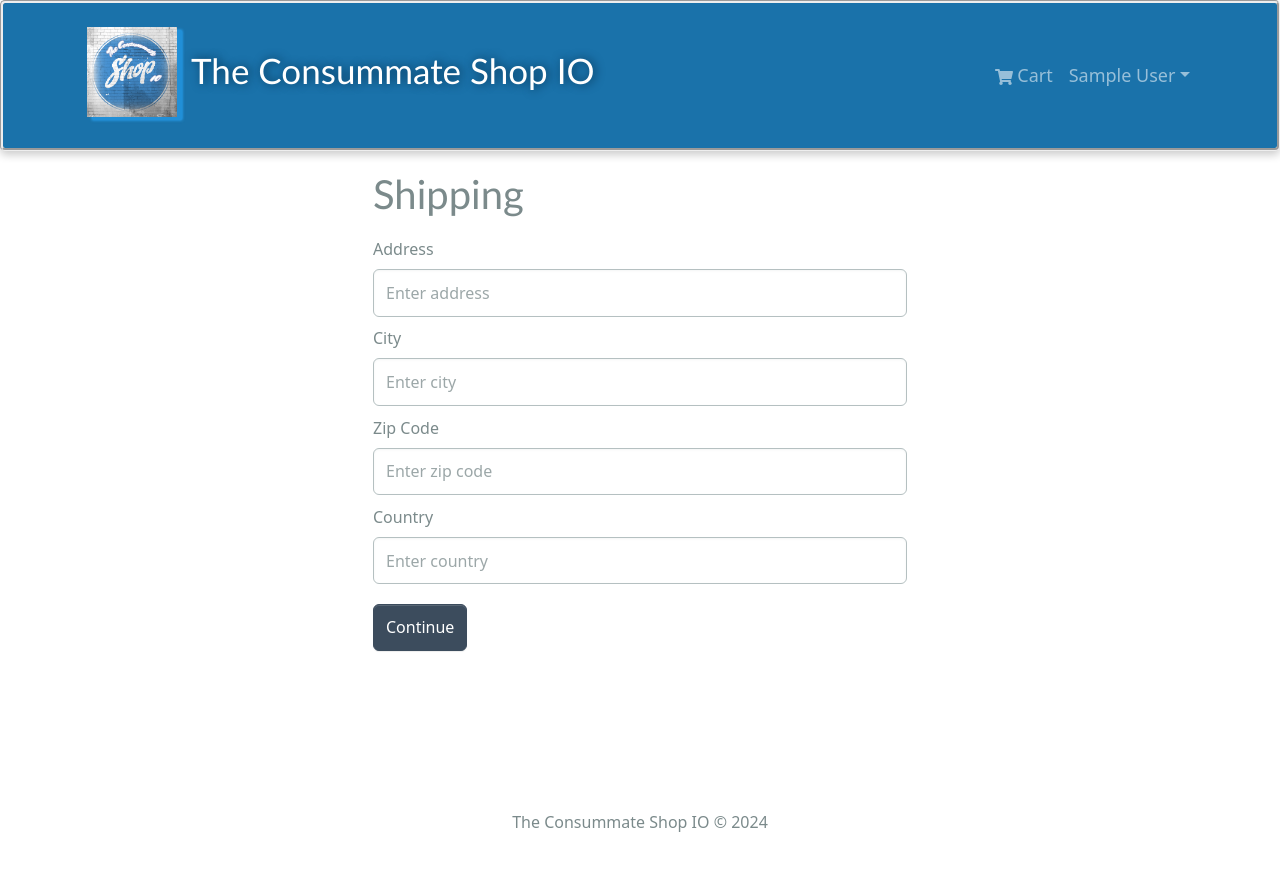
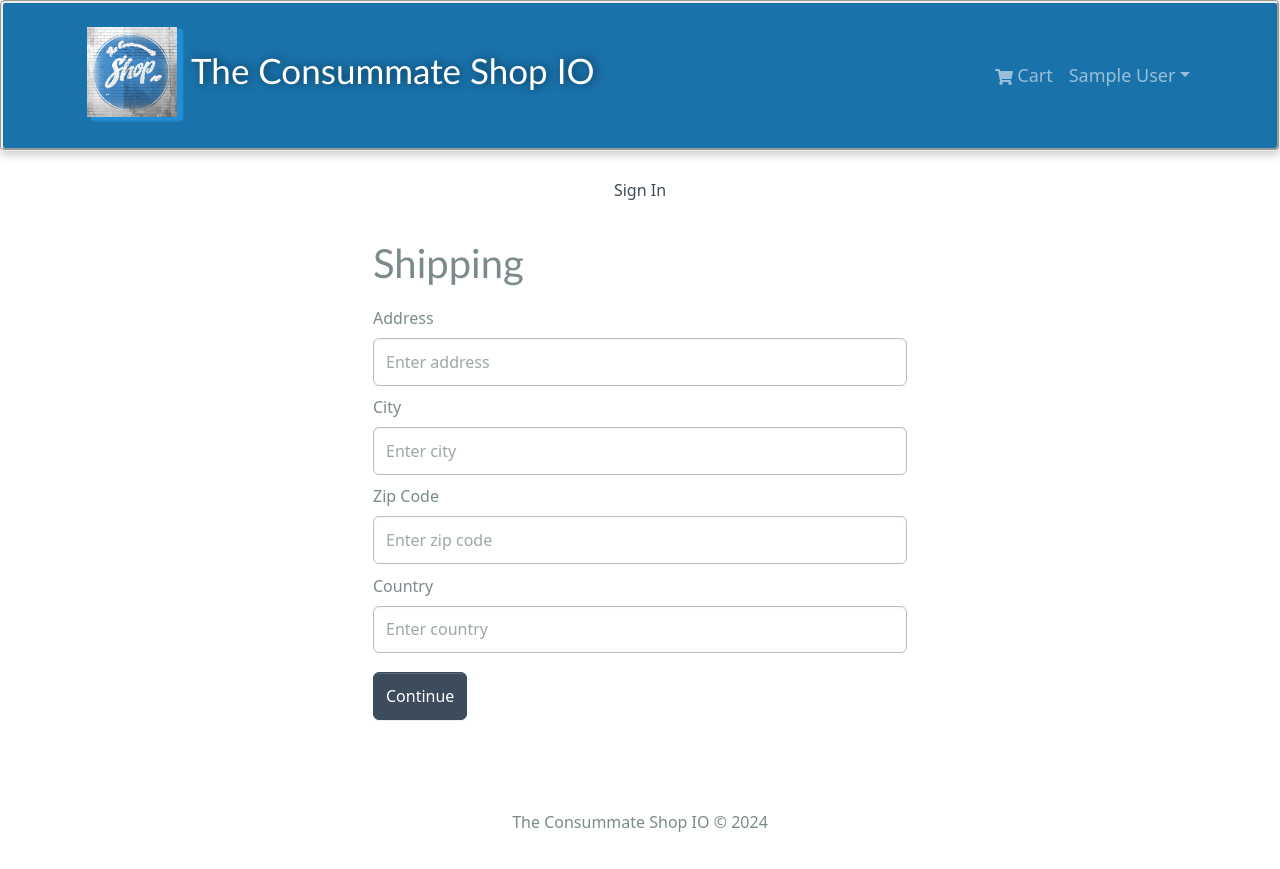
Before and after one commit to VigilBushido/Consummate_Shop_IO, a React (Create React App) app in the folder frontend/: page /shipping in a window 1280 px wide. Built offline with nearby package versions, Linux system fonts and the light colour scheme; sample sign-in values are in the browser's storage.

Commit message:
+ nav items created (shipping)

```diff
--- /dev/null
+++ b/frontend/src/components/CheckoutSteps.jsx
@@ -0,0 +1,19 @@
+import { Nav } from 'react-bootstrap';
+import { LinkContainer } from 'react-router-bootstrap';
+
+const CheckoutSteps = ({ step1, step2, step3, step4 }) => {
+    return (
+        <Nav className='justify-content-center mb-4'>
+            <Nav.Item>
+                {step1 ? (
+                    <LinkContainer to='/login'>
+                        <Nav.Link>Sign In</Nav.Link>
+                    </LinkContainer>
+                ) : (
+                    <Nav.Link disabled>Sign In</Nav.Link>
+                )}
+            </Nav.Item>
+        </Nav>
+    );
+};
+export default CheckoutSteps;
--- a/frontend/src/screens/ShippingScreen.jsx
+++ b/frontend/src/screens/ShippingScreen.jsx
@@ -4,6 +4,7 @@ import { useDispatch, useSelector } from 'react-redux';
 import { useNavigate } from 'react-router-dom';
 import { useEffect, useState } from 'react';
 import { saveShippingAddress } from '../slices/cartSlice';
+import CheckoutSteps from '../components/CheckoutSteps';
 
 const ShippingScreen = () => {
 
@@ -25,6 +26,7 @@ const ShippingScreen = () => {
     };
 
     return <FormContainer>
+        <CheckoutSteps step1 step2 />
         <h1>Shipping</h1>
 
         <Form onSubmit={submitHandler}>
```
